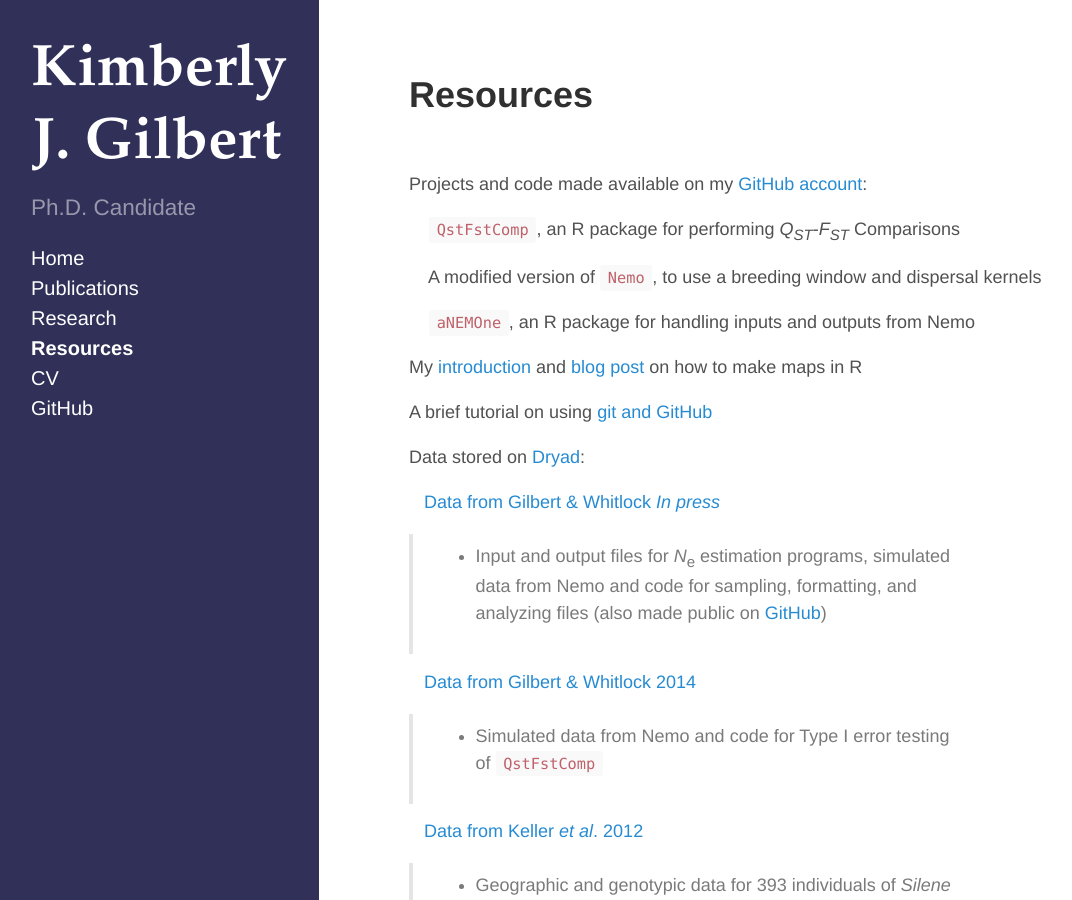
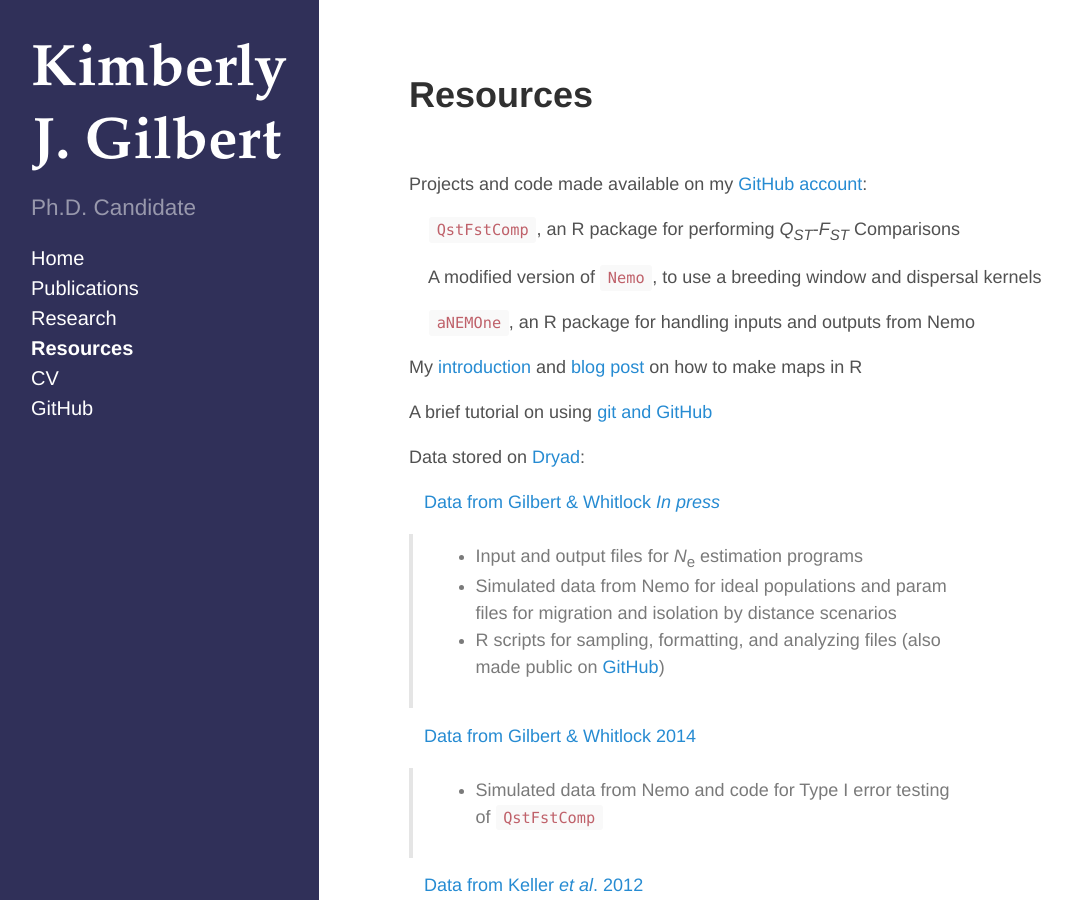
Before and after one commit to kjgilbert/kjgilbert.github.io, a Jekyll site: the page built from resources.md, in a window 1280 px wide and 900 px high. Shown: the whole window, without its empty margins (5-1077 px from the left). Built offline with Jekyll 4.4.1, drawn with Linux system fonts in a browser that asks for light colours; Markdown is read by kramdown in place of the engine named in the settings.

Commit message:
adjust text

```diff
--- a/resources.md
+++ b/resources.md
@@ -22,7 +22,9 @@ A brief tutorial on using [git and GitHub](https://github.com/kjgilbert/kjgilber
 Data stored on [Dryad](http://datadryad.org/):
 
 &nbsp;&nbsp; [Data from Gilbert & Whitlock *In press*](http://datadryad.org/resource/doi:10.5061/dryad.3r651)
-> - Input and output files for *N*<sub>e</sub> estimation programs, simulated data from Nemo and code for sampling, formatting, and analyzing files (also made public on [GitHub](https://github.com/kjgilbert/NeEstimation_Param-Conversion-Analysis))
+> - Input and output files for *N*<sub>e</sub> estimation programs
+> - Simulated data from Nemo for ideal populations and param files for migration and isolation by distance scenarios
+> - R scripts for sampling, formatting, and analyzing files (also made public on [GitHub](https://github.com/kjgilbert/NeEstimation_Param-Conversion-Analysis))
 
 &nbsp;&nbsp; [Data from Gilbert & Whitlock 2014](http://datadryad.org/resource/doi:10.5061/dryad.rm574)
 > - Simulated data from Nemo and code for Type I error testing of `QstFstComp`
```
